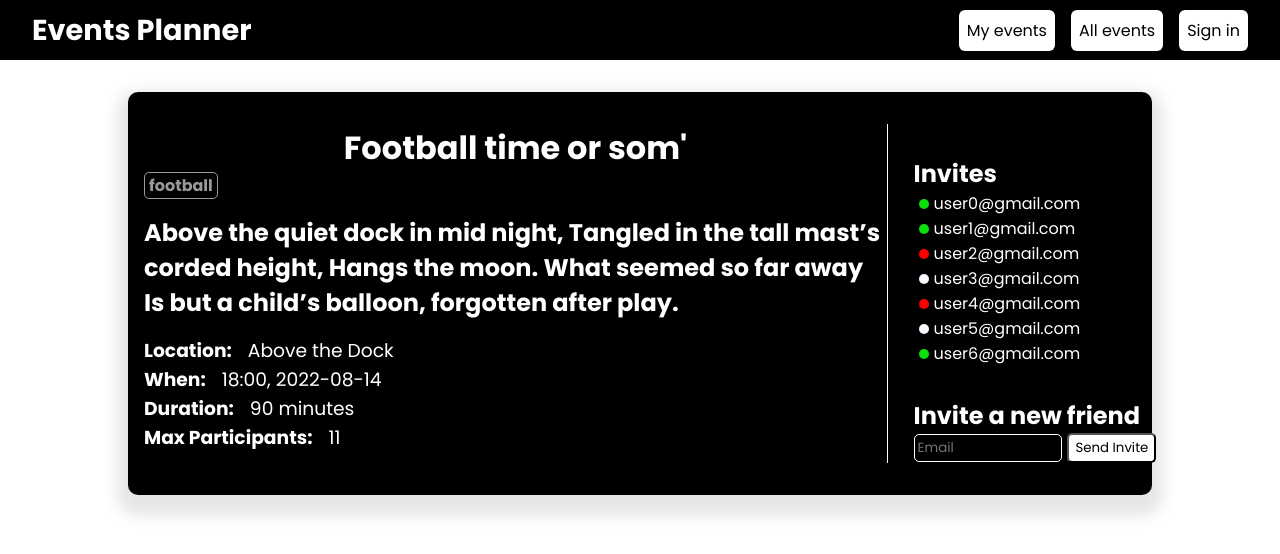
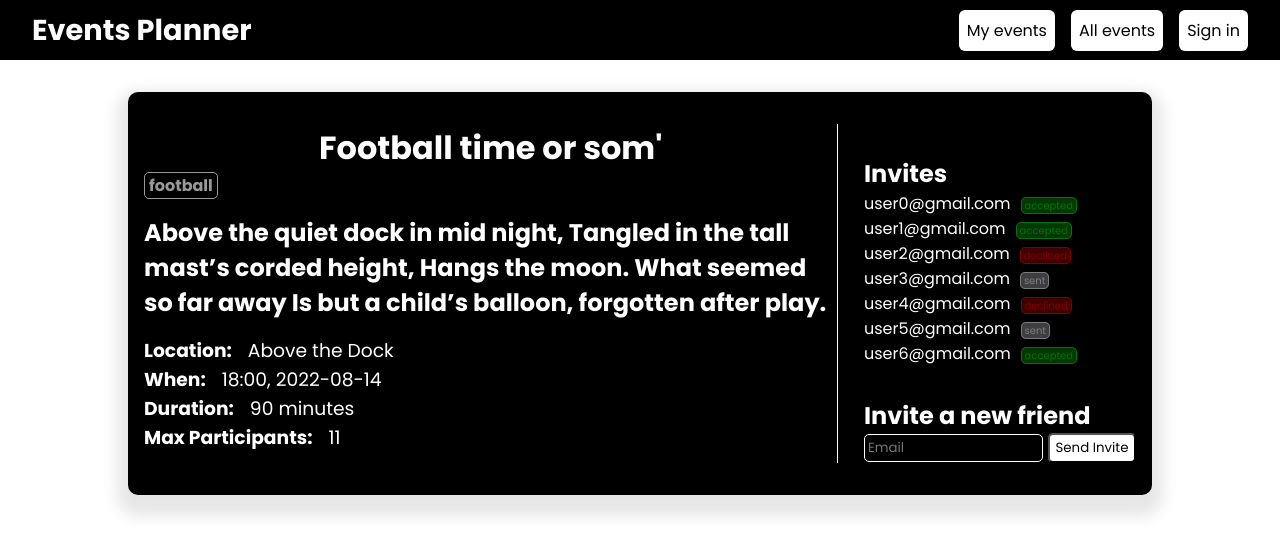
Before and after one commit to mernsummerproject2022/frontend, a React (Create React App) app in the folder event-planner/: page /view in a window 1280 px wide. Shown: the top 554 px of the page. Built offline with nearby package versions, Linux system fonts and the light colour scheme.

Commit message:
minor changes

```diff
--- a/event-planner/src/Components/EventDetails.jsx
+++ b/event-planner/src/Components/EventDetails.jsx
@@ -1,27 +1,54 @@
-import React from 'react';
+import React from "react";
 
-const EventDetails = ({title, description, location, time, date, duration, type, maxPlayers, invites, owner} ) => {
+const EventDetails = ({
+  title,
+  description,
+  location,
+  time,
+  date,
+  duration,
+  type,
+  maxPlayers,
+  invites,
+  owner,
+}) => {
   const inviteList = invites;
 
   return (
-        <div className='wrapper'>
-        <div className='eventDetailsContainer'>
+    <div className="wrapper">
+      <div className="eventDetailsContainer">
         <h1>{title}</h1>
         <h4>{type}</h4>
         <h2>{description}</h2>
-            <h3>Location:<span>{location}</span></h3>
-            <h3>When:<span>{time}, {date}</span> </h3>
-            <h3>Duration:<span>{duration} minutes</span></h3>
-            <h3>Max Participants:<span>{maxPlayers}</span></h3>
+        <h3>
+          Location:<span>{location}</span>
+        </h3>
+        <h3>
+          When:
+          <span>
+            {time}, {date}
+          </span>{" "}
+        </h3>
+        <h3>
+          Duration:<span>{duration} minutes</span>
+        </h3>
+        <h3>
+          Max Participants:<span>{maxPlayers}</span>
+        </h3>
       </div>
       <div>
         <h2>Invites</h2>
-            {
-            inviteList.map(invite =>
-            <h4 className='invite'><span className={`${invite.status} ${owner ? 'owner' : 'guest'}`}></span>{invite.user}</h4>)
-            }
+        {inviteList.map((invite, index) => (
+          <h4 key={index} className="invite">
+            {invite.user}
+            <span
+              className={`${invite.status} ${owner ? "owner" : "guest"}`}
+            ></span>
+          </h4>
+        ))}
 
-            {owner && <div>
+        {owner && (
+          <div>
             <h2>Invite a new friend</h2>
             <input
               type="text"
@@ -29,17 +56,28 @@ const EventDetails = ({title, description, location, time, date, duration, type,
               name="event-title"
               autoComplete="none"
             />
-                <button
-                className="invite-btn"
-                type="submit"
-                >
+            <button className="invite-btn" type="submit">
               Send Invite
             </button>
           </div>
-            }
+        )}
+        {!owner && (
+          <div>
+            <h2>Request to join</h2>
+            <input
+              type="text"
+              placeholder="Email"
+              name="event-title"
+              autoComplete="none"
+            />
+            <button className="invite-btn" type="submit">
+              Send Request
+            </button>
+          </div>
+        )}
       </div>
     </div>
-    )
+  );
 };
 
 export default EventDetails;
--- a/event-planner/src/Styling/event-details.css
+++ b/event-planner/src/Styling/event-details.css
@@ -1,6 +1,6 @@
 .wrapper{
   display: grid;
-  grid-template-columns: 75% 25%;
+  grid-template-columns: 70% 30%;
   width: 80%;
   background-color: #000;
   color: #fff;
@@ -44,26 +44,32 @@
 }
 
 .undefined::after, .sent::after, .accepted::after, .declined::after{
-    content: '';
-    display: inline-block;
-    width: 10px;
-    height: 10px;
-    border-radius: 50%;
-    margin-left: 5px;
-    margin-right: 5px;
-    opacity: 1;
+    border-radius: 5px;
+    margin-left: 10px;
+    margin-right: 10px;
+    border: solid 1px;
+    opacity: .5;
+    font-size: x-small;
+    height: fit-content;
+    padding: 0 3px;
 }
 
 .undefined::after, .sent::after{
-    background-color: ghostwhite;
+    content: 'sent';
+    background-color: rgba(248, 248, 255, 0.5);
+    color: rgba(248, 248, 255, 1);
 }
 
 .declined::after{
-    background-color: red;
+    content: 'declined';
+    background-color: rgba(255, 0, 0, 0.5);
+    color: rgba(255, 0, 0, 1);
 }
 
 .accepted::after{
-    background-color: rgb(11, 224, 11);
+    content: 'accepted';
+    background-color: rgba(11, 224, 11, 0.5);
+    color: rgba(11, 224, 11, 1);
 }
 
 div h2{
```
Lines whose indentation alone changed are shown as unchanged.
